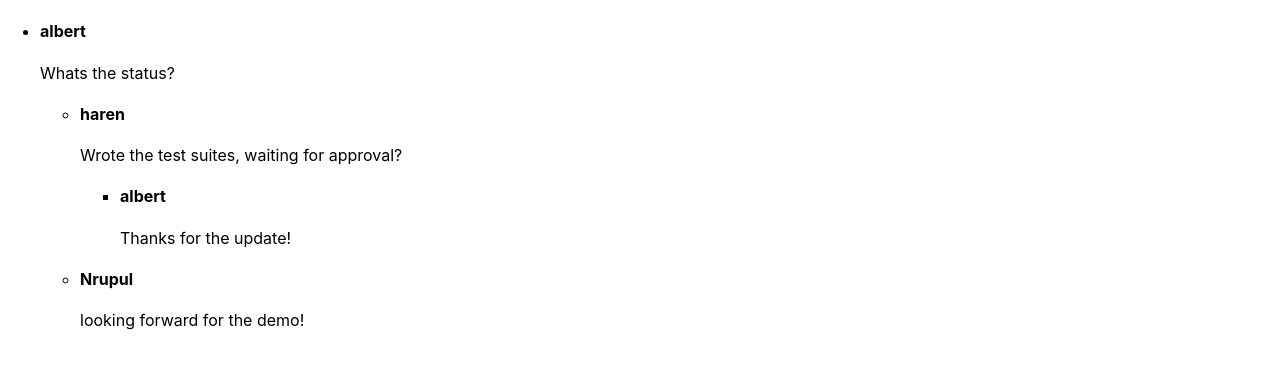
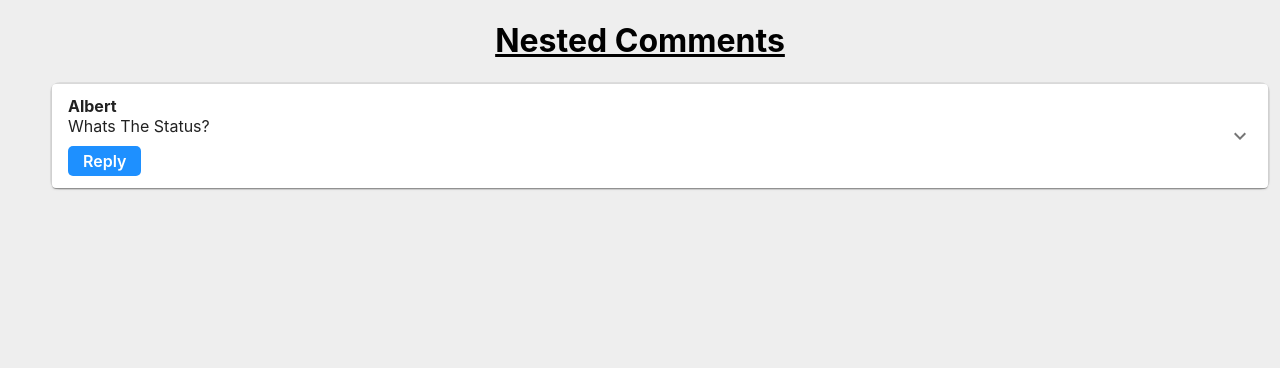
Before and after one commit to Subham-Abhishek/nested-comments, a React (Create React App) app: page / in a window 1280 px wide. Shown: the top 368 px of the page. Built offline with nearby package versions, Linux system fonts and the light colour scheme.

Commit message:
nested comments done and accordion added

```diff
--- a/package.json
+++ b/package.json
@@ -3,12 +3,17 @@
   "version": "0.1.0",
   "private": true,
   "dependencies": {
+    "@emotion/react": "^11.5.0",
+    "@emotion/styled": "^11.3.0",
+    "@mui/icons-material": "^5.0.4",
+    "@mui/material": "^5.0.4",
     "@testing-library/jest-dom": "^5.11.4",
     "@testing-library/react": "^11.1.0",
     "@testing-library/user-event": "^12.1.10",
     "react": "^17.0.2",
     "react-dom": "^17.0.2",
     "react-scripts": "4.0.3",
+    "uuid": "^8.3.2",
     "web-vitals": "^1.0.1"
   },
   "scripts": {
--- a/src/App.js
+++ b/src/App.js
@@ -5,6 +5,7 @@ import data from './data/comments'
 function App() {
   return (
     <div>
+      <h1>Nested Comments</h1>
       <Comment data = {data}/>
     </div>
   );
--- a/src/components/Comment.jsx
+++ b/src/components/Comment.jsx
@@ -1,24 +1,39 @@
 import React from "react";
+import { v4 as uid } from "uuid";
+import Accordion from "@mui/material/Accordion";
+import AccordionSummary from "@mui/material/AccordionSummary";
+import AccordionDetails from "@mui/material/AccordionDetails";
+import ExpandMoreIcon from "@mui/icons-material/ExpandMore";
 
 export const Comment = ({ data }) => {
+  console.log(data);
   if (!data) return null;
   else {
-      console.log(data);
     return (
       <div>
+        <ul>
           {data.map((e) => {
             return (
-            <>
-              <ul>
-                <li>
-                  <h4>{e.author}</h4>
-                  <p>{e.body}</p>
+              <li key={uid()}>
+                <Accordion>
+                  <AccordionSummary
+                    expandIcon={<ExpandMoreIcon />}
+                    aria-controls="panel1a-content"
+                    id="panel1a-header"
+                    className="authorDetails"
+                  >
+                    <div className="name">{e.author}</div>
+                    <div className="body">{e.body}</div>
+                    <span className="btn">Reply</span>
+                  </AccordionSummary>
+                  <AccordionDetails>
                     <Comment data={e.replies} />
+                  </AccordionDetails>
+                </Accordion>
               </li>
-              </ul>
-            </>
             );
           })}
+        </ul>
       </div>
     );
   }
--- a/src/index.css
+++ b/src/index.css
@@ -5,9 +5,39 @@ body {
     sans-serif;
   -webkit-font-smoothing: antialiased;
   -moz-osx-font-smoothing: grayscale;
+  background-color: #eee;
 }
 
 code {
   font-family: source-code-pro, Menlo, Monaco, Consolas, 'Courier New',
     monospace;
 }
+li{
+  list-style: none;
+  border: 2px solid #ddd;
+  border-radius: 10px;
+  margin: 10px;
+}
+ul{
+  text-transform: capitalize;
+}
+.authorDetails div{
+  display: grid;
+}
+.name{
+  font-weight: 700;
+}
+h1{
+  text-align: center;
+  text-decoration: underline;
+}
+.btn{
+  display: inline;
+  background-color: dodgerblue;
+  font-weight: 600;
+  color: white;
+  padding: 5px 15px;
+  margin-top: 10px;
+  width: fit-content;
+  border-radius: 5px;
+}
```
Also changed, not shown: 1 other file (tests, documents, lock files or other folders). Lines whose indentation alone changed are shown as unchanged.
